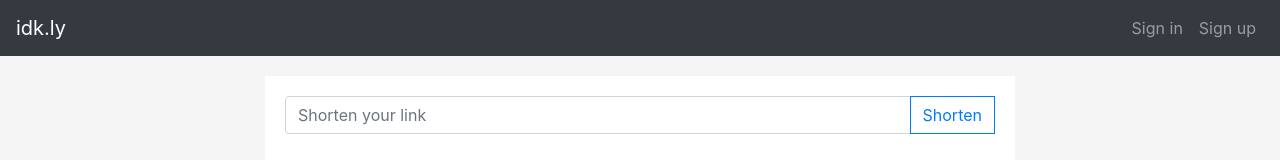
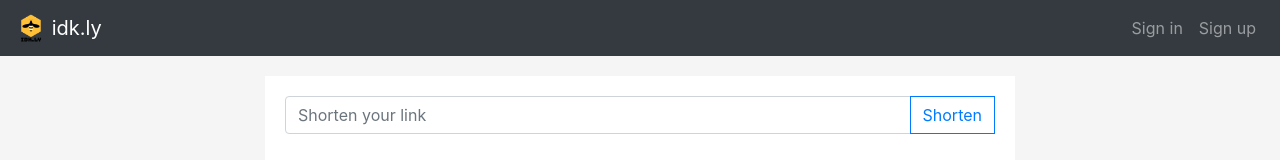
Before and after one commit to KritKhan/test-idkly-2, a React (Create React App) app: page / in a window 1280 px wide. Shown: the top 160 px of the page. Built offline with nearby package versions, Linux system fonts and the light colour scheme; no server answers; what password-validator would draw is missing.

Commit message:
add logo to nav

```diff
--- a/src/components/Navbar.tsx
+++ b/src/components/Navbar.tsx
@@ -4,6 +4,7 @@ import { useHistory } from "react-router-dom";
 
 import { removeToken } from "helpers/Auth";
 import AuthContext from "./AuthContext";
+import logo from "assets/logo.png";
 
 const Navbar: React.FunctionComponent = () => {
   const history = useHistory();
@@ -36,7 +37,16 @@ const Navbar: React.FunctionComponent = () => {
       variant="dark"
       sticky="top"
     >
-      <BootstrapNavbar.Brand href="/">idk.ly</BootstrapNavbar.Brand>
+      <BootstrapNavbar.Brand href="/">
+        <img
+          alt="logo"
+          src={logo}
+          width="30"
+          height="30"
+          className="d-inline-block align-top"
+        />{" "}
+        idk.ly
+      </BootstrapNavbar.Brand>
       <BootstrapNavbar.Toggle aria-controls="responsive-navbar-nav" />
       <BootstrapNavbar.Collapse
         id="responsive-navbar-nav"
```
Also changed, not shown: src/assets/logo.png (added).
